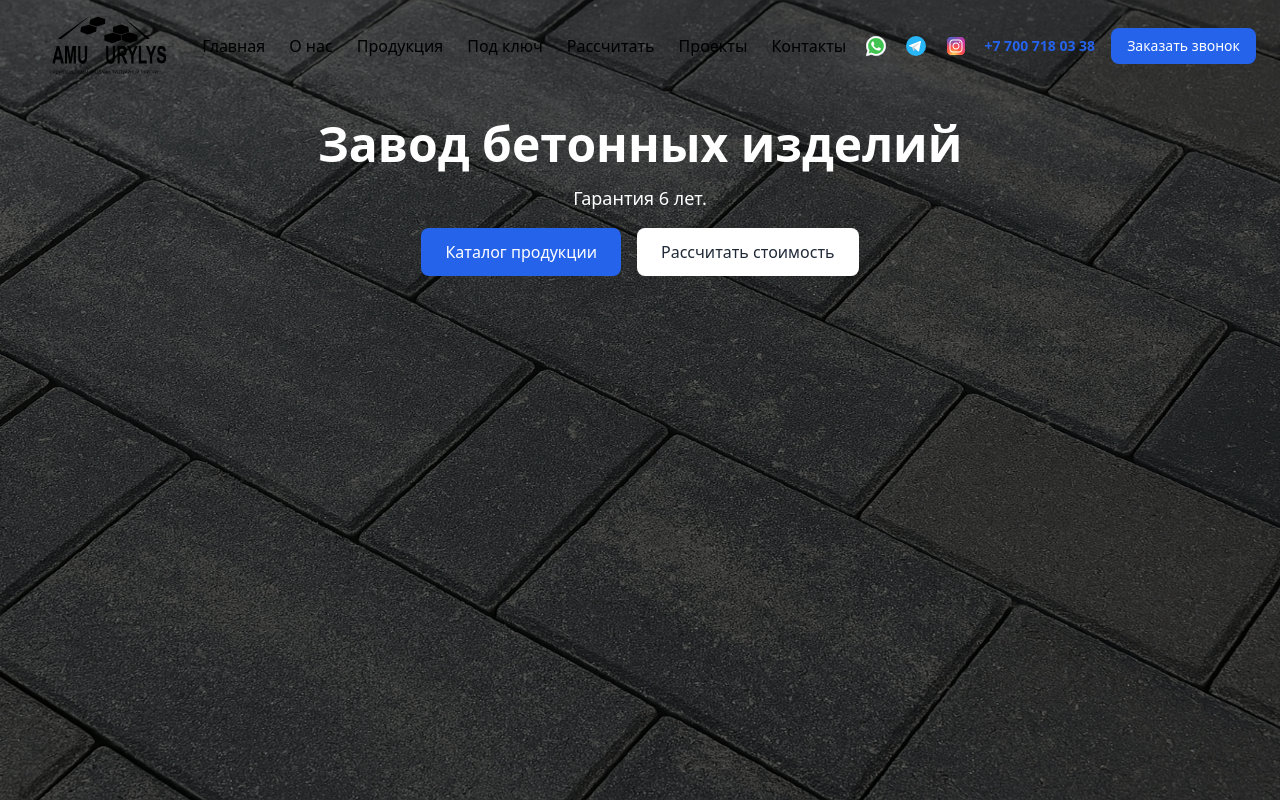
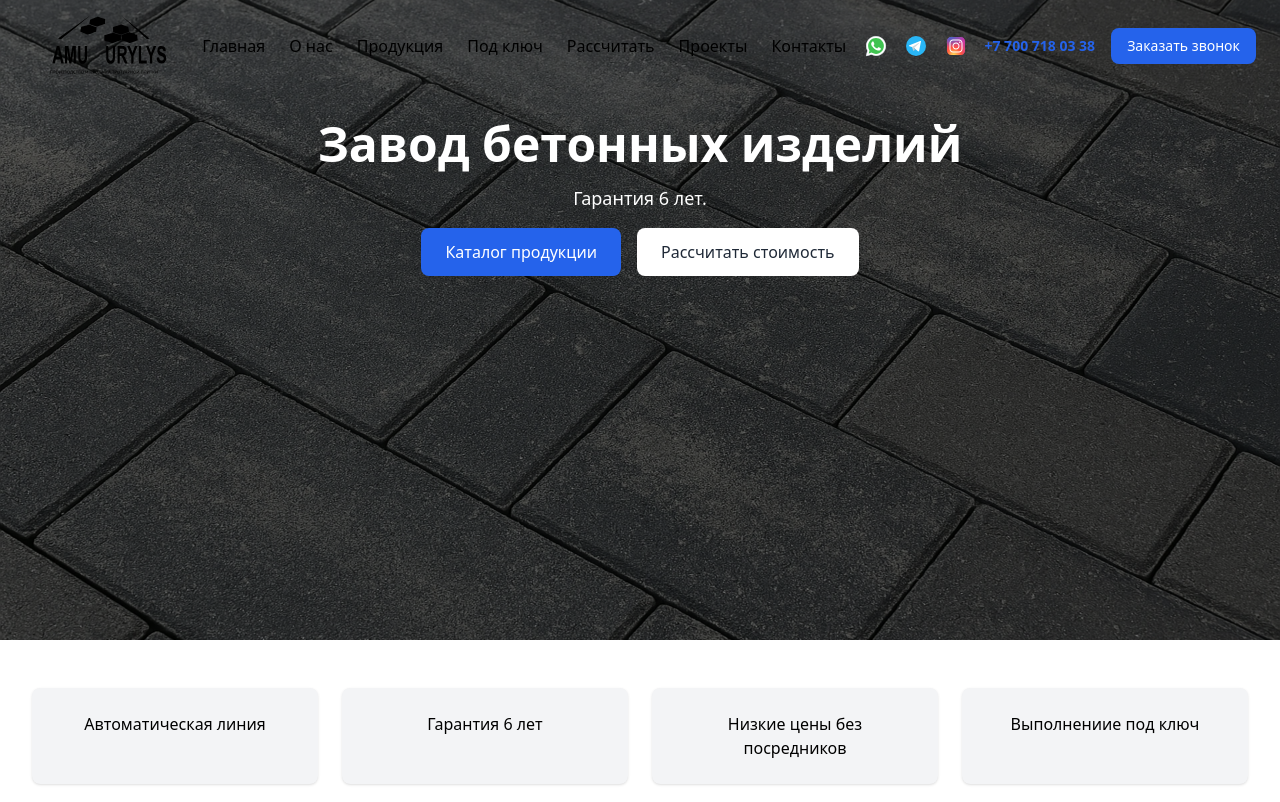
Before and after one commit to DamuQurylys/Damuzavod, a Next.js app: page / in a window 1280 px wide. Shown: the top 802 px of the page. Built offline with nearby package versions, Linux system fonts and the light colour scheme.

Commit message:
Hero 80%

```diff
--- a/src/components/Hero.tsx
+++ b/src/components/Hero.tsx
@@ -21,18 +21,23 @@ export default function Hero({
 }: HeroProps) {
   return (
     <section
-      className="relative w-full min-h-screen bg-cover bg-center text-white pt-[120px] pb-16 px-4"
+      className="relative w-full min-h-[80vh] bg-cover bg-center text-white pt-[120px] pb-24 px-4"
       style={{ backgroundImage: `url(${backgroundImage})` }}
     >
-      {/* Затемняющий слой */}
+      {/* Затемнение фона */}
       <div className="absolute inset-0 bg-black bg-opacity-50" />
 
-      {/* Контент поверх фона */}
+      {/* Контент поверх затемнённого фона */}
       <div className="relative z-10 max-w-3xl mx-auto text-center space-y-4">
         <h1 className="text-3xl sm:text-4xl md:text-5xl font-bold">{title}</h1>
-        {subtitle && <p className="text-base sm:text-lg">{subtitle}</p>}
 
-        {children && <div>{children}</div>}
+        {subtitle && (
+          <p className="text-base sm:text-lg">{subtitle}</p>
+        )}
+
+        {children && (
+          <div>{children}</div>
+        )}
 
         {buttons && (
           <div className="flex flex-wrap justify-center gap-4 pt-4">
```
